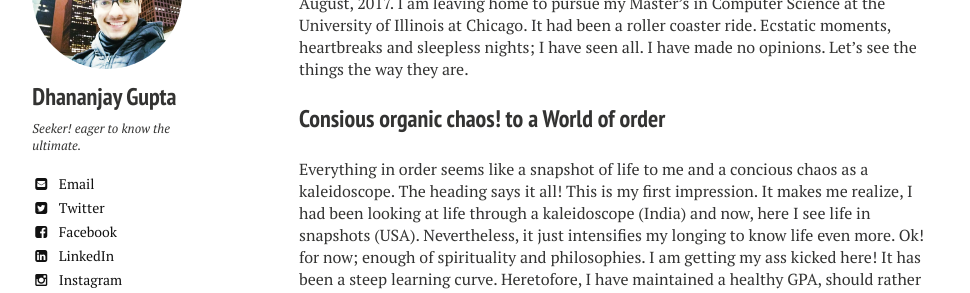
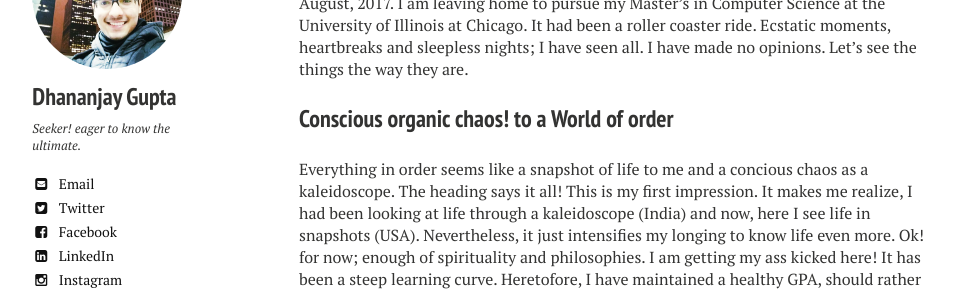
Before and after one commit to DhananjayGupta300/DhananjayGupta300.github.io, a Jekyll site: the page built from _posts/2018-01-07-A-New-Begining!.md, in a window 1280 px wide. Shown: the part 198-491 px from the top of the page, without its empty margins (21-991 px from the left). Built offline with Jekyll 4.4.1, drawn with Linux system fonts in a browser that asks for light colours; nearby versions of some CDN libraries.

Commit message:
Update 2018-01-07-A-New-Begining!.md

```diff
--- a/_posts/2018-01-07-A-New-Begining!.md
+++ b/_posts/2018-01-07-A-New-Begining!.md
@@ -7,6 +7,6 @@ comments: true
 ---
 
 The date had finally come! all hardwork and unlimited shopping culminates on 2nd August, 2017. I am leaving home to pursue my Master's in Computer Science at the University of Illinois at Chicago. It had been a roller coaster ride. Ecstatic moments, heartbreaks and sleepless nights; I have seen all. I have made no opinions. Let's see the things the way they are.
-### Consious organic chaos! to a World of order
+### Conscious organic chaos! to a World of order
 
 Everything in order seems like a snapshot of life to me and a concious chaos as a kaleidoscope. The heading says it all! This is my first impression. It makes me realize, I had been looking at life through a kaleidoscope (India) and now, here I see life in snapshots (USA). Nevertheless, it just intensifies my longing to know life even more. Ok! for now; enough of spirituality and philosophies. I am getting my ass kicked here! It has been a steep learning curve. Heretofore, I have maintained a healthy GPA, should rather get back to studies now. Shall soon be posting on my learning curve and dive into technical blogging. stay tunned!
```
